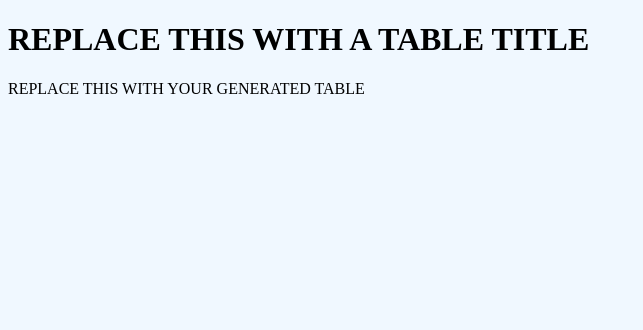
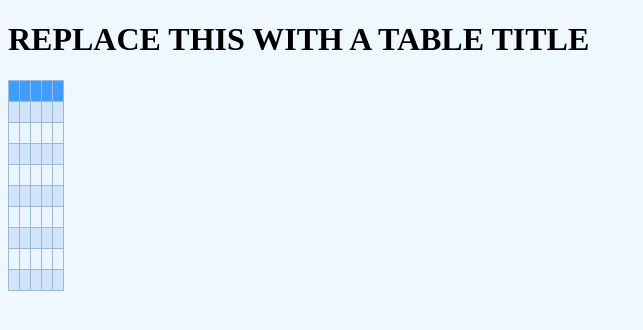
Before and after one commit to RVCC-IDMX/working-with-tables-Battlebros1, a plain HTML site: page index.html in a window 1280 px wide. Shown: the whole page, without its empty margins (0-643 px from the left). Drawn offline with Linux system fonts and the light colour scheme.

Commit message:
start of table

```diff
--- a/index.html
+++ b/index.html
@@ -8,6 +8,91 @@
   </head>
   <body>
     <h1>REPLACE THIS WITH A TABLE TITLE</h1>
-    <div class="table-container">REPLACE THIS WITH YOUR GENERATED TABLE</div>
+    <div class="table-container"><style type="text/css">
+      .tg  {border-collapse:collapse;border-color:#9ABAD9;border-spacing:0;}
+      .tg td{background-color:#EBF5FF;border-color:#9ABAD9;border-style:solid;border-width:1px;color:#444;
+        font-family:Arial, sans-serif;font-size:14px;overflow:hidden;padding:10px 5px;word-break:normal;}
+      .tg th{background-color:#409cff;border-color:#9ABAD9;border-style:solid;border-width:1px;color:#fff;
+        font-family:Arial, sans-serif;font-size:14px;font-weight:normal;overflow:hidden;padding:10px 5px;word-break:normal;}
+      .tg .tg-nb2d{border-color:inherit;font-size:100%;text-align:center;vertical-align:top}
+      .tg .tg-c3ow{border-color:inherit;text-align:center;vertical-align:top}
+      .tg .tg-svo0{background-color:#D2E4FC;border-color:inherit;text-align:center;vertical-align:top}
+      </style>
+      <table class="tg">
+      <thead>
+        <tr>
+          <th class="tg-nb2d"></th>
+          <th class="tg-c3ow"></th>
+          <th class="tg-c3ow"></th>
+          <th class="tg-c3ow"></th>
+          <th class="tg-c3ow"></th>
+        </tr>
+      </thead>
+      <tbody>
+        <tr>
+          <td class="tg-svo0"></td>
+          <td class="tg-svo0"></td>
+          <td class="tg-svo0"></td>
+          <td class="tg-svo0"></td>
+          <td class="tg-svo0"></td>
+        </tr>
+        <tr>
+          <td class="tg-c3ow"></td>
+          <td class="tg-c3ow"></td>
+          <td class="tg-c3ow"></td>
+          <td class="tg-c3ow"></td>
+          <td class="tg-c3ow"></td>
+        </tr>
+        <tr>
+          <td class="tg-svo0"></td>
+          <td class="tg-svo0"></td>
+          <td class="tg-svo0"></td>
+          <td class="tg-svo0"></td>
+          <td class="tg-svo0"></td>
+        </tr>
+        <tr>
+          <td class="tg-c3ow"></td>
+          <td class="tg-c3ow"></td>
+          <td class="tg-c3ow"></td>
+          <td class="tg-c3ow"></td>
+          <td class="tg-c3ow"></td>
+        </tr>
+        <tr>
+          <td class="tg-svo0"></td>
+          <td class="tg-svo0"></td>
+          <td class="tg-svo0"></td>
+          <td class="tg-svo0"></td>
+          <td class="tg-svo0"></td>
+        </tr>
+        <tr>
+          <td class="tg-c3ow"></td>
+          <td class="tg-c3ow"></td>
+          <td class="tg-c3ow"></td>
+          <td class="tg-c3ow"></td>
+          <td class="tg-c3ow"></td>
+        </tr>
+        <tr>
+          <td class="tg-svo0"></td>
+          <td class="tg-svo0"></td>
+          <td class="tg-svo0"></td>
+          <td class="tg-svo0"></td>
+          <td class="tg-svo0"></td>
+        </tr>
+        <tr>
+          <td class="tg-c3ow"></td>
+          <td class="tg-c3ow"></td>
+          <td class="tg-c3ow"></td>
+          <td class="tg-c3ow"></td>
+          <td class="tg-c3ow"></td>
+        </tr>
+        <tr>
+          <td class="tg-svo0"></td>
+          <td class="tg-svo0"></td>
+          <td class="tg-svo0"></td>
+          <td class="tg-svo0"></td>
+          <td class="tg-svo0"></td>
+        </tr>
+      </tbody>
+      </table></div>
   </body>
 </html>
```
